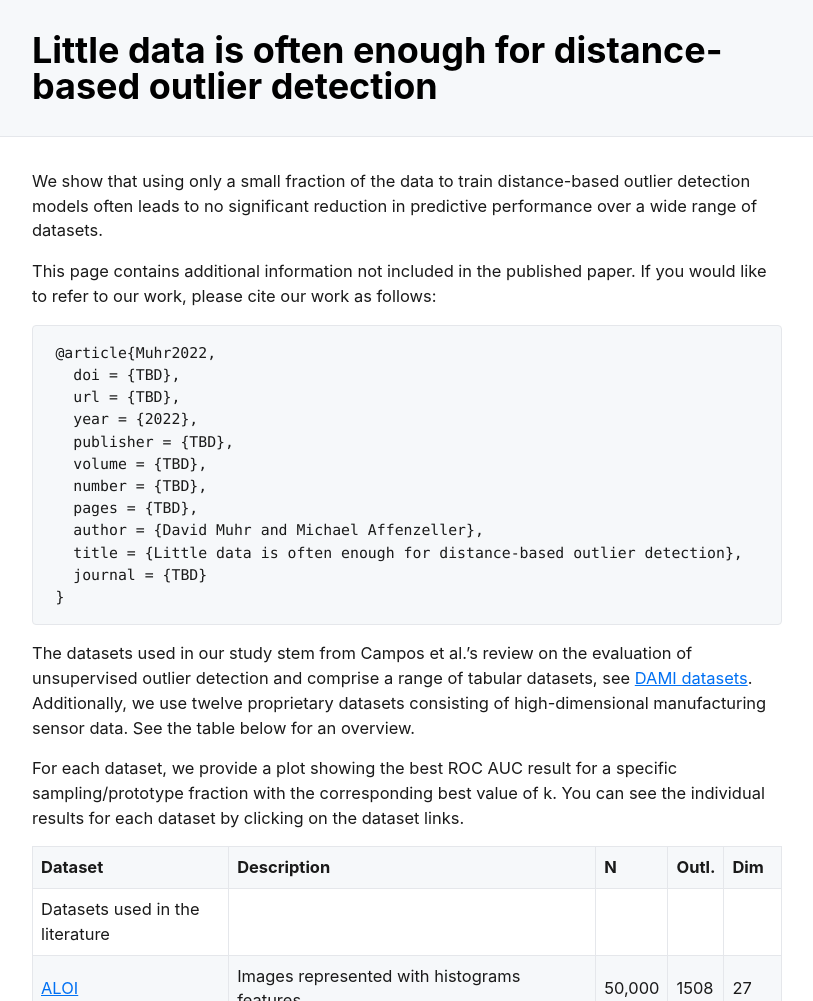
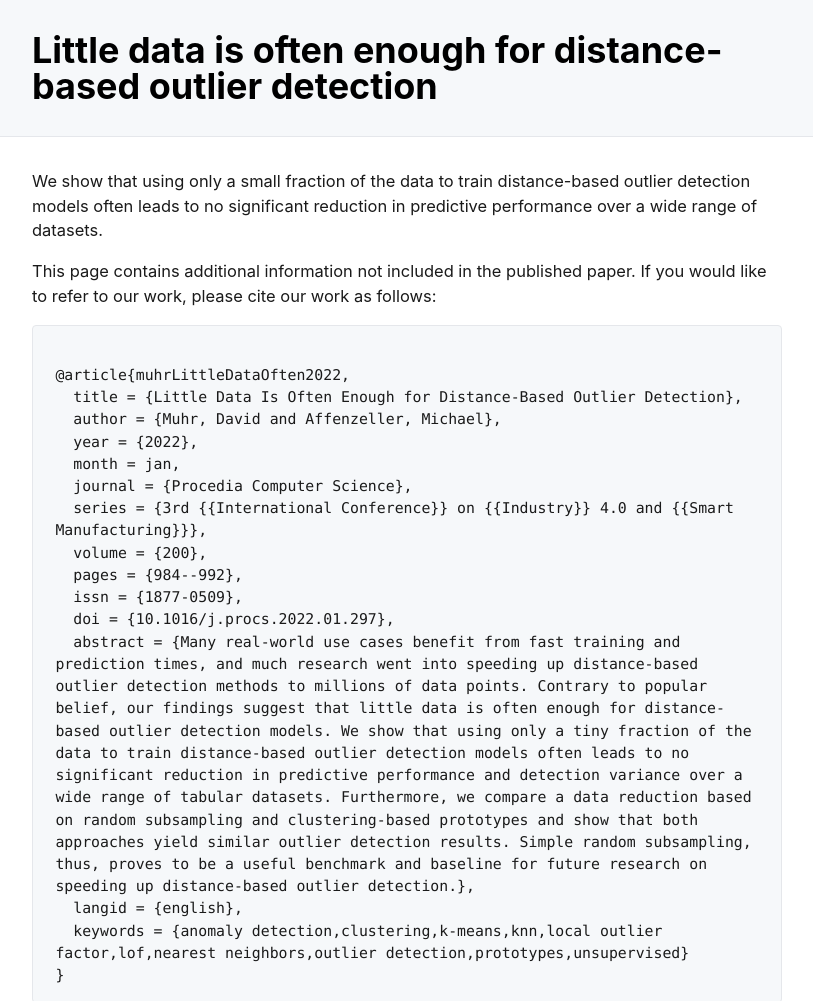
Before and after one commit to davnn/little-data, a plain HTML site: page index.html in a window 1280 px wide. Shown: the top 1001 px of the page, without its empty margins (233-1046 px from the left). Drawn offline with Linux system fonts and the light colour scheme.

Commit message:
Update index.html

```diff
--- a/index.html
+++ b/index.html
@@ -26,18 +26,23 @@
 </header>
 <p>We show that using only a small fraction of the data to train distance-based outlier detection models often leads to no significant reduction in predictive performance over a wide range of datasets.</p>
 <p>This page contains additional information not included in the published paper. If you would like to refer to our work, please cite our work as follows:</p>
-<pre><code>@article{Muhr2022,
-  doi = {TBD},
-  url = {TBD},
+<pre><code>
+@article{muhrLittleDataOften2022,
+  title = {Little Data Is Often Enough for Distance-Based Outlier Detection},
+  author = {Muhr, David and Affenzeller, Michael},
   year = {2022},
-  publisher = {TBD},
-  volume = {TBD},
-  number = {TBD},
-  pages = {TBD},
-  author = {David Muhr and Michael Affenzeller},
-  title = {Little data is often enough for distance-based outlier detection},
-  journal = {TBD}
-}</code></pre>
+  month = jan,
+  journal = {Procedia Computer Science},
+  series = {3rd {{International Conference}} on {{Industry}} 4.0 and {{Smart Manufacturing}}},
+  volume = {200},
+  pages = {984--992},
+  issn = {1877-0509},
+  doi = {10.1016/j.procs.2022.01.297},
+  abstract = {Many real-world use cases benefit from fast training and prediction times, and much research went into speeding up distance-based outlier detection methods to millions of data points. Contrary to popular belief, our findings suggest that little data is often enough for distance-based outlier detection models. We show that using only a tiny fraction of the data to train distance-based outlier detection models often leads to no significant reduction in predictive performance and detection variance over a wide range of tabular datasets. Furthermore, we compare a data reduction based on random subsampling and clustering-based prototypes and show that both approaches yield similar outlier detection results. Simple random subsampling, thus, proves to be a useful benchmark and baseline for future research on speeding up distance-based outlier detection.},
+  langid = {english},
+  keywords = {anomaly detection,clustering,k-means,knn,local outlier factor,lof,nearest neighbors,outlier detection,prototypes,unsupervised}
+}
+</code></pre>
 <p>The datasets used in our study stem from Campos et al.’s review on the evaluation of unsupervised outlier detection and comprise a range of tabular datasets, see <a href="https://www.dbs.ifi.lmu.de/research/outlier-evaluation/DAMI/">DAMI datasets</a>. Additionally, we use twelve proprietary datasets consisting of high-dimensional manufacturing sensor data. See the table below for an overview.</p>
 <p>For each dataset, we provide a plot showing the best ROC AUC result for a specific sampling/prototype fraction with the corresponding best value of k. You can see the individual results for each dataset by clicking on the dataset links.</p>
 <table>
```
